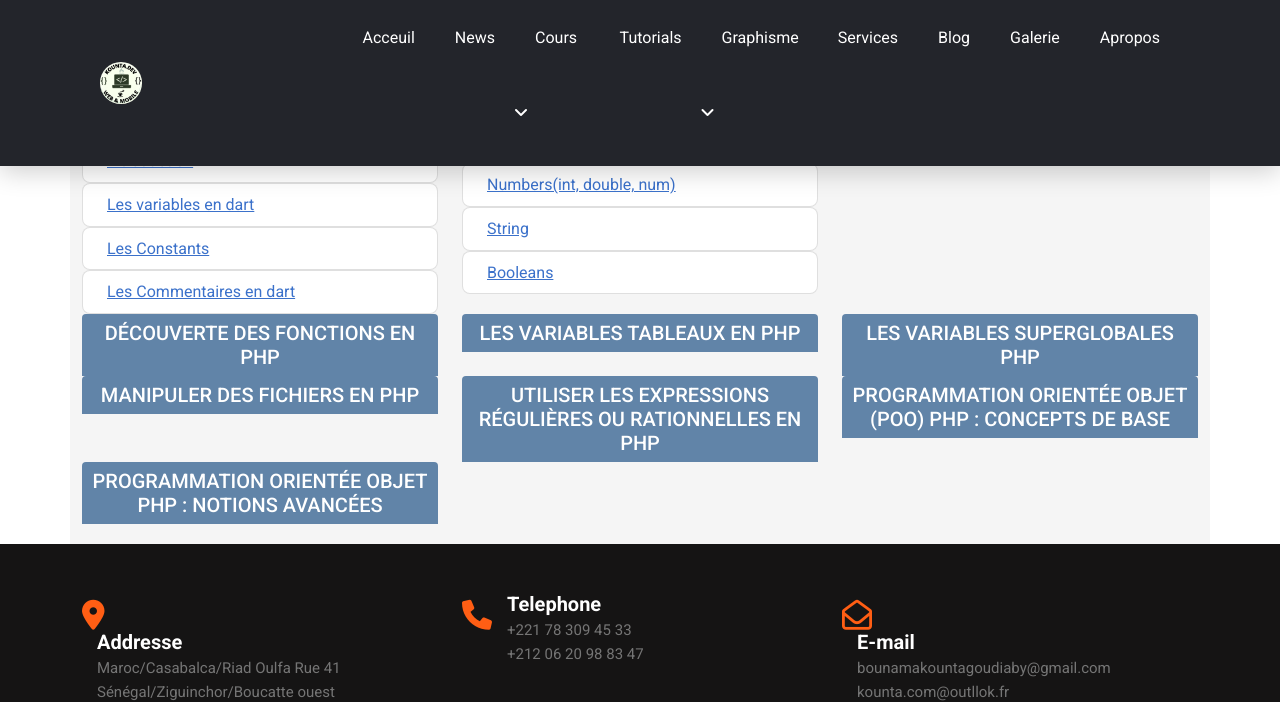
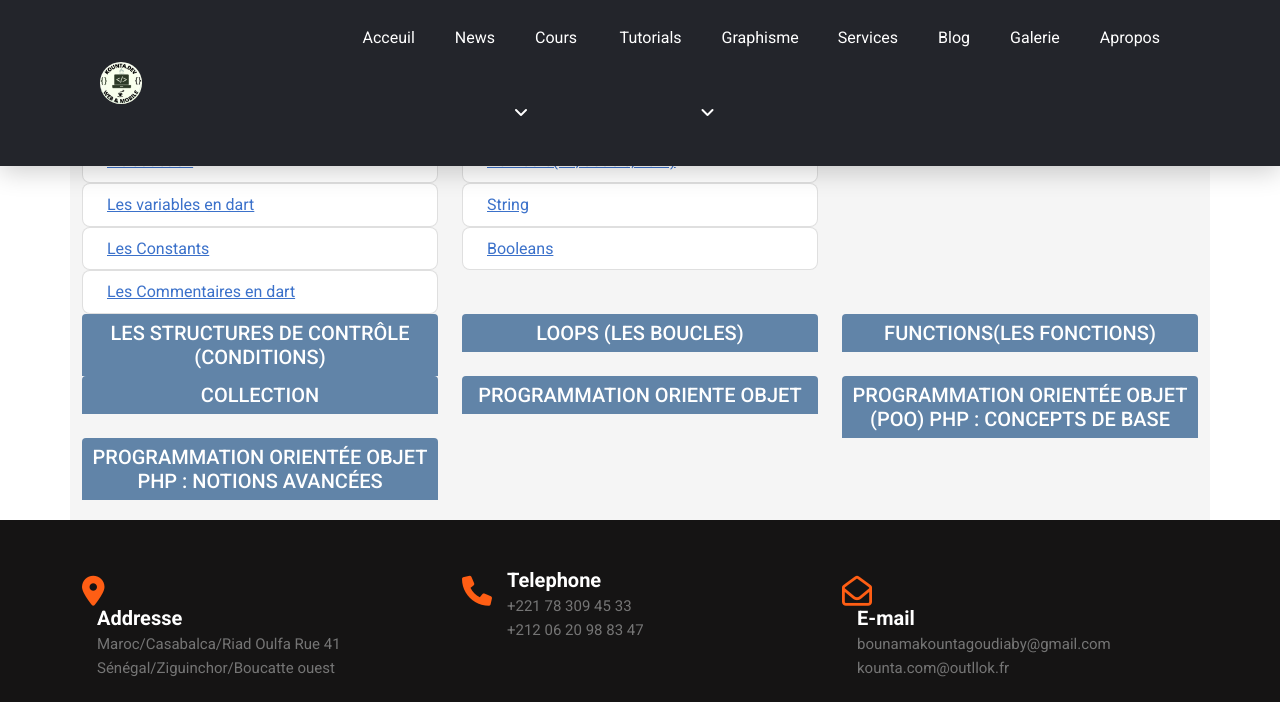
Before and after one commit to Kountade/cours, a Django app: page /dart in a window 1280 px wide. Shown: the top 702 px of the page. Run offline with Django 4.2, Linux system fonts and the light colour scheme; data comes from the database, SQL or seed files in the repository; both versions use the stored data as it was after the commit; some libraries are stand-ins or nearby versions; some web fonts are replaced.

Commit message:
dart add

```diff
--- a/blog/templates/blog/dart/dart.html
+++ b/blog/templates/blog/dart/dart.html
@@ -21,7 +21,7 @@
 </div>
 <div class="col-lg-4">
         <div class="card-body">
-            <h5 class="card-title ">LES VARIABLES ET TYPES DE VALEURS JAVASCRIPT</h5>
+            <h5 class="card-title ">TYPES DE DONNÉES DE DART</h5>
             <!-- Default List group -->
             {% for drt2 in dart2 %}
             <ul class="list-group">
@@ -40,7 +40,7 @@
 </div>
 <div class="col-lg-4">
         <div class="card-body">
-            <h5 class="card-title ">LES STRUCTURES DE CONTRÔLE JAVASCRIPT</h5>
+            <h5 class="card-title ">STRING ET LES METHODES</h5>
             <!-- Default List group -->
             {% for drt3 in dart3 %}
             <ul class="list-group">
@@ -55,7 +55,7 @@
 </div>
 <div class="col-lg-4">
         <div class="card-body">
-            <h5 class="card-title ">DÉCOUVERTE DES FONCTIONS EN PHP</h5>
+            <h5 class="card-title ">LES STRUCTURES DE CONTRÔLE (CONDITIONS) </h5> </h5>
             <!-- Default List group -->
             {% for drt4 in data4 %}
             <ul class="list-group">
@@ -70,7 +70,7 @@
 </div>
 <div class="col-lg-4">
         <div class="card-body">
-            <h5 class="card-title ">LES VARIABLES TABLEAUX EN PHP</h5>
+            <h5 class="card-title ">LOOPS (LES BOUCLES)</h5>
             <!-- Default List group -->
             {% for dt5 in data5 %}
             <ul class="list-group">
@@ -85,7 +85,7 @@
 </div>
 <div class="col-lg-4">
         <div class="card-body">
-            <h5 class="card-title ">LES VARIABLES SUPERGLOBALES PHP</h5>
+            <h5 class="card-title ">FUNCTIONS(LES FONCTIONS)</h5>
             <!-- Default List group -->
             {% for dt6 in data6 %}
             <ul class="list-group">
@@ -101,7 +101,7 @@
 </div>
 <div class="col-lg-4">
         <div class="card-body">
-            <h5 class="card-title ">    MANIPULER DES FICHIERS EN PHP</h5>
+            <h5 class="card-title ">COLLECTION</h5>
             <!-- Default List group -->
             {% for dt7 in data7 %}
             <ul class="list-group">
@@ -122,7 +122,7 @@
 </div>
 <div class="col-lg-4">
         <div class="card-body">
-            <h5 class="card-title "> UTILISER LES EXPRESSIONS RÉGULIÈRES OU RATIONNELLES EN PHP</h5>
+            <h5 class="card-title ">PROGRAMMATION ORIENTE OBJET</h5>
             <!-- Default List group -->
             {% for dt8 in data8 %}
             <ul class="list-group">
```
Also changed, not shown: db.sqlite3.
